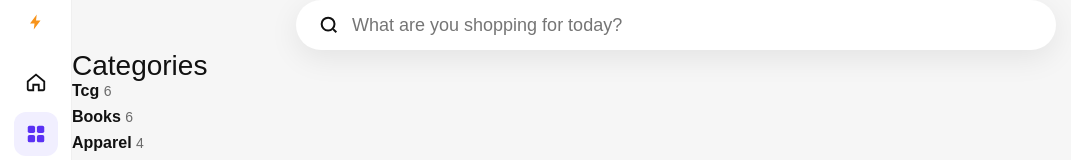
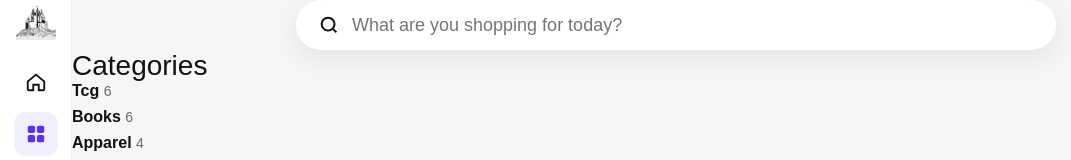
Before and after one commit to grahampatrick/agentic-bitcoin, a Next.js app in the folder apps/web/: page /shop/c in a window 1280 px wide. Shown: the top 160 px of the page, without its empty margins (0-1071 px from the left). Built offline with nearby package versions, Linux system fonts and the light colour scheme; no server answers; a web font is replaced by a local one.

Commit message:
Shop rail: the castle replaces the bolt as the home link

```diff
--- a/apps/web/app/shop/shop.css
+++ b/apps/web/app/shop/shop.css
@@ -47,6 +47,11 @@
 }
 .shop__rail .shop__rail-spacer {
   flex: 1;
+}
+.shop__rail-logo {
+  width: 40px;
+  height: auto;
+  mix-blend-mode: multiply;
 }
 .shop__badge {
   position: absolute;
--- a/apps/web/components/shop/ShopShell.tsx
+++ b/apps/web/components/shop/ShopShell.tsx
@@ -1,3 +1,4 @@
+import Image from "next/image"
 import Link from "next/link"
 import { CartBadge } from "./CartBadge"
 import { Icon } from "./icons"
@@ -22,13 +23,15 @@ export function ShopShell({
   return (
     <div className="shop">
       <nav className="shop__rail" aria-label="Store">
-        <Link
-          href="/"
-          aria-label="Agentic Bitcoin home"
-          title="Agentic Bitcoin"
-          style={{ color: "#f7931a" }}
-        >
-          <Icon.bolt />
+        <Link href="/" aria-label="Anvard home" title="Anvard">
+          <Image
+            src="/castle.png"
+            alt=""
+            width={167}
+            height={151}
+            unoptimized
+            className="shop__rail-logo"
+          />
         </Link>
         <span className="shop__rail-spacer" style={{ flex: 0, height: 24 }} />
         {item("/shop", "home", "Home", <Icon.home />)}
```
